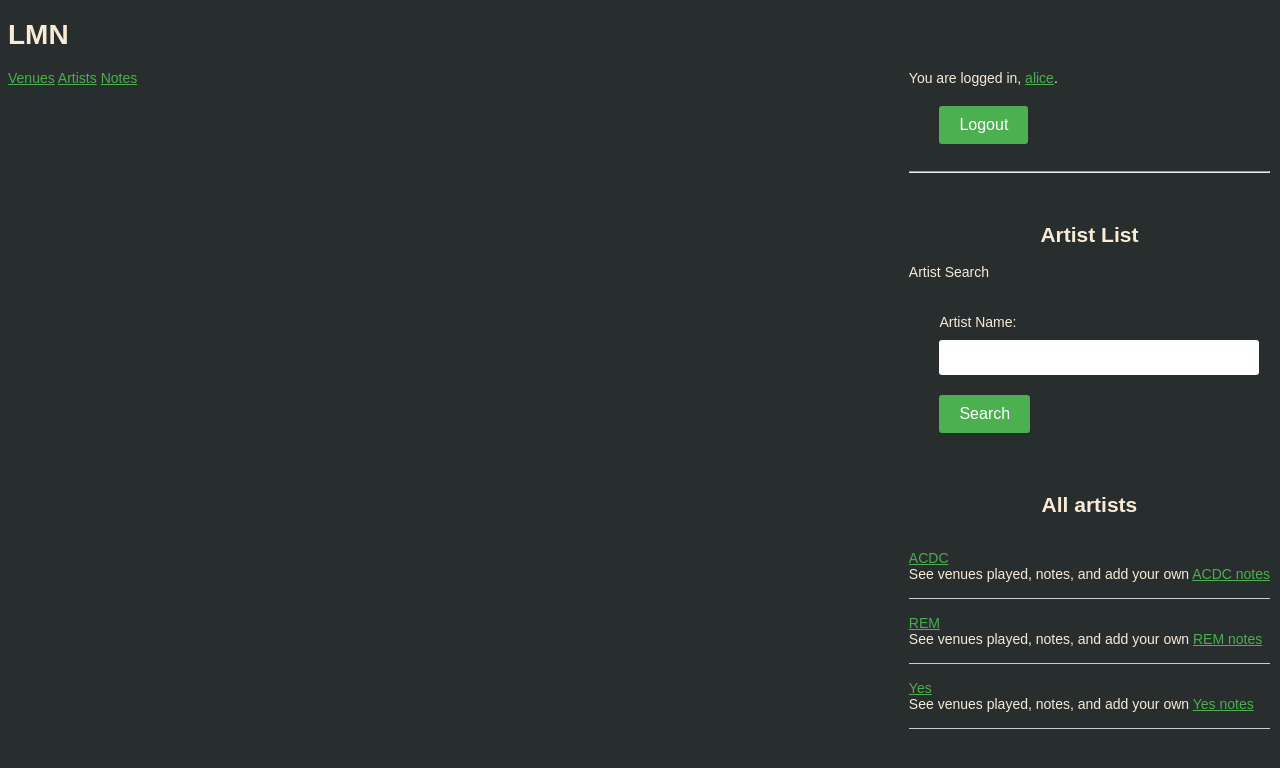
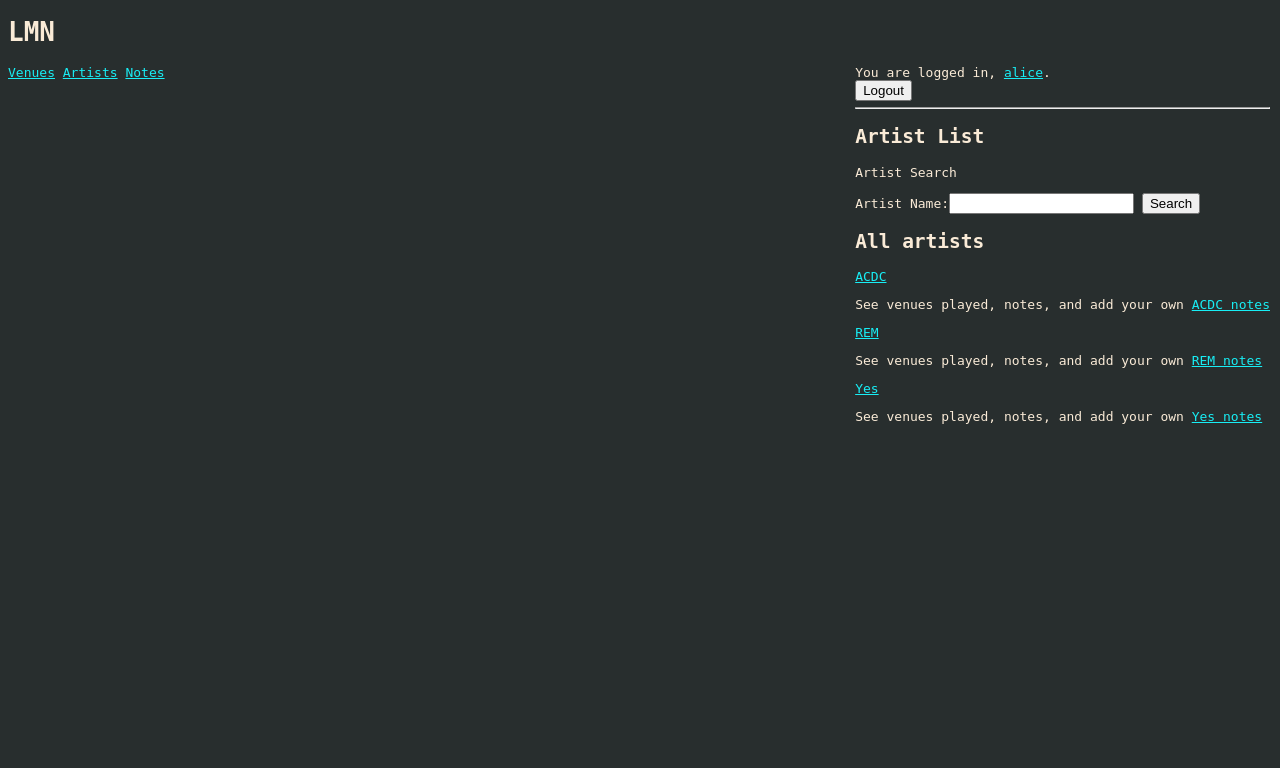
Before and after one commit to oscar-chiqui/group_4, a Django app: page /artists/list/ in a window 1280 px wide. Shown: the top 768 px of the page. Run offline with Django 3.2, Linux system fonts and the light colour scheme; a user stored in the database is signed in; data comes from the database, SQL or seed files in the repository; parts of the project's set-up code (start-up, migrations or seed data) failed here and were passed over.

Commit message:
undid css/html/styling changes

```diff
--- a/lmn/static/css/base_style.css
+++ b/lmn/static/css/base_style.css
@@ -2,6 +2,10 @@ body {
   font-family: monospace;
   background: #282e2e;
   color: antiquewhite;
+}
+
+a {
+  color: #18eef5;
 }
 
 #add-new-show-link {
@@ -21,128 +25,3 @@ body {
   padding: 2px;
   margin: 2px;
 }
-
-body {
-  font-family: Arial, Helvetica, sans-serif;
-  font-size: 14px;
-}
-
-h2 {
-  text-align: center;
-  margin-top: 50px;
-}
-
-.message {
-  padding: 10px;
-  margin-bottom: 20px;
-}
-
-.messages {
-  list-style: none;
-  margin-bottom: 20px;
-}
-
-.messages li {
-  padding: 10px;
-  margin-bottom: 10px;
-  border-radius: 3px;
-}
-
-.messages li.error {
-  background-color: #ffb3b3;
-}
-
-form {
-  margin: 0 auto;
-  width: 300px;
-  padding: 20px;
-  border-radius: 3px;
-}
-
-label {
-  display: block;
-  margin-bottom: 10px;
-}
-
-input[type="text"], input[type="email"], input[type="password"], input[type="submit"] {
-  display: block;
-  width: 100%;
-  padding: 10px;
-  border: none;
-  border-radius: 3px;
-  margin-bottom: 20px;
-}
-
-button[type="submit"] {
-  background-color: #4CAF50;
-  color: white;
-  border: none;
-  padding: 10px 20px;
-  text-align: center;
-  text-decoration: none;
-  display: inline-block;
-  font-size: 16px;
-  border-radius: 3px;
-  cursor: pointer;
-}
-
-a {
-  color: #4CAF50;
-}
-
-a:hover {
-  text-decoration: underline;
-}
-
-#artist-detail-title {
-  margin-top: 100px;
-}
-
-#artist-name {
-  font-size: 24px;
-  font-weight: bold;
-}
-
-#welcome {
-  margin-top: 50px;
-  text-align: center;
-}
-
-#welcome p {
-  font-size: 24px;
-  font-weight: bold;
-  letter-spacing: 1px;
-  margin-bottom: 30px;
-}
-
-#artist-list-title {
-  margin-top: 40px;
-}
-
-#clear_search {
-  font-size: 14px;
-  margin-left: 16px;
-  color: #999;
-  text-decoration: none;
-}
-
-#clear_search:hover {
-  text-decoration: underline;
-}
-
-.artist {
-  border-bottom: 1px solid #ccc;
-  padding: 16px 0;
-}
-
-.artist p {
-  margin: 0;
-}
-
-.artist a:hover {
-  text-decoration: underline;
-}
-
-#artist_list input[type="text"] {
-  width: 400px;
-}
--- a/lmn/templates/lmn/artists/artist_list.html
+++ b/lmn/templates/lmn/artists/artist_list.html
@@ -8,7 +8,7 @@
 
   <form action="{% url 'artist_list' %}">
     {{ form }}
-    <button type="submit">Search</button>
+    <input type="submit" value="Search">
   </form>
 
 
--- a/lmn/templates/lmn/base.html
+++ b/lmn/templates/lmn/base.html
@@ -11,9 +11,9 @@
 
     <h1>LMN</h1>
 
-    <a class="btn btn-primary" href="{% url 'venue_list' %}">Venues</a>
-    <a class="btn btn-primary" href="{% url 'artist_list' %}">Artists</a>
-    <a class="btn btn-primary" href="{% url 'latest_notes' %}">Notes</a>
+    <a href="{% url 'venue_list' %}">Venues</a>
+    <a href="{% url 'artist_list' %}">Artists</a>
+    <a href="{% url 'latest_notes' %}">Notes</a>
 
     {% if user.is_authenticated %}
 
--- a/lmn/templates/lmn/venues/venue_list.html
+++ b/lmn/templates/lmn/venues/venue_list.html
@@ -10,7 +10,7 @@
 
     <form action="{% url 'venue_list' %}">
       {{ form }}
-      <button type="submit">Search</button>
+      <input type='submit' value='Search'/>
     </form>
 
     <div>
--- a/lmn/templates/registration/register.html
+++ b/lmn/templates/registration/register.html
@@ -1,5 +1,5 @@
 {% extends 'lmn/base.html' %}
-{% load static %}
+
 {% block content %}
 
   <h2>Register</h2>
```
Also changed, not shown: lmn/templates/registration/login.html (+4 -5 lines), 1 other file.
